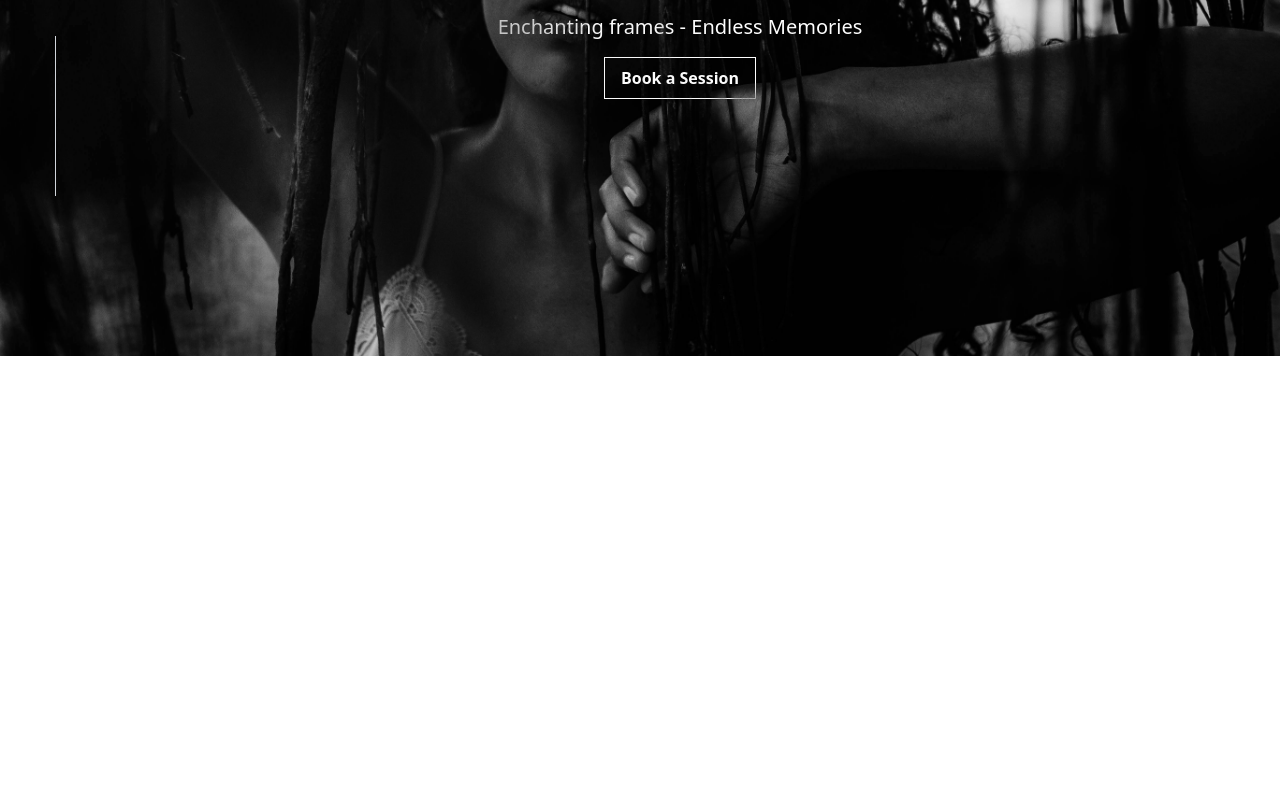
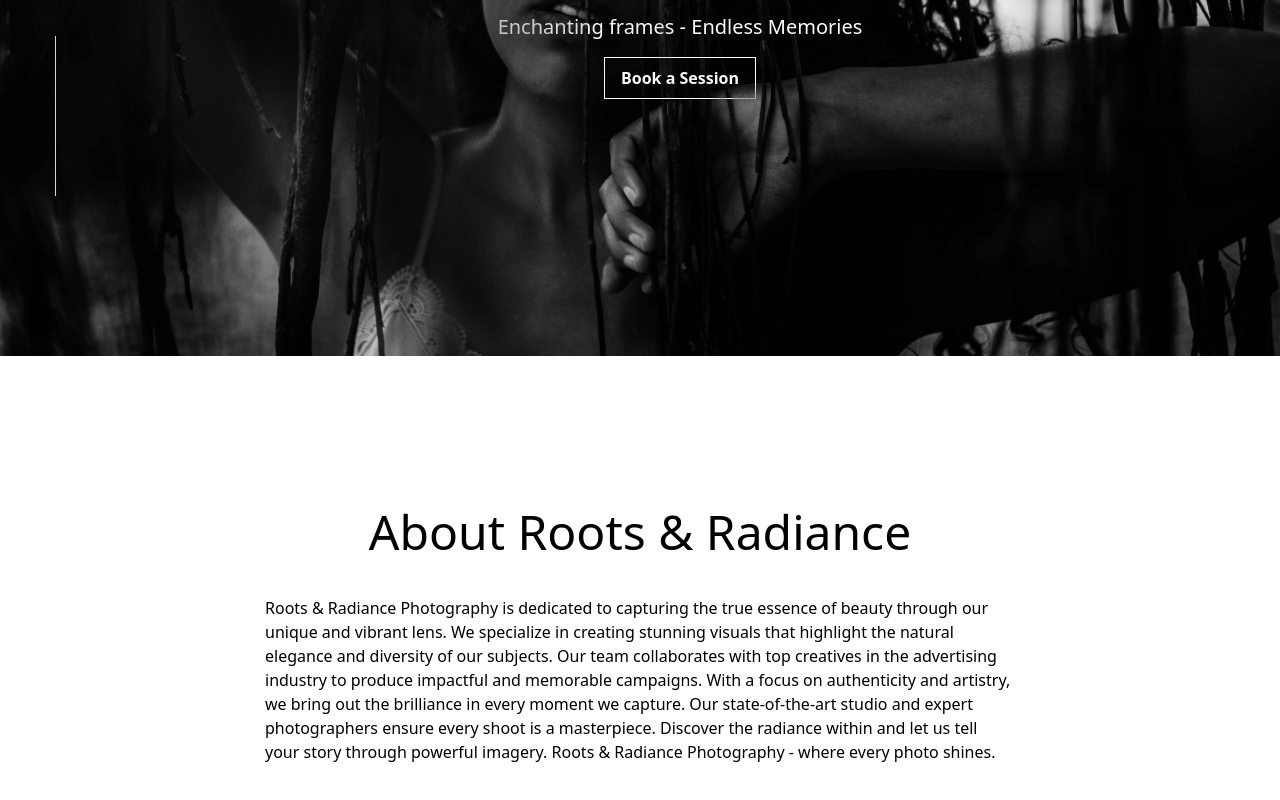
Before and after one commit to bridgitkanini/TalentTrackr, a React (Vite) app: page / in a window 1280 px wide. Shown: the part 444-1244 px from the top of the page. Before the commit the page ends 856 px from the top, so only its background shows below. Built offline with nearby package versions, Linux system fonts and the light colour scheme.

Commit message:
Create About section

```diff
--- a/src/App.tsx
+++ b/src/App.tsx
@@ -1,6 +1,6 @@
 import React from "react";
 import Hero from "./components/Hero";
-
+import About from "./components/About";
 function App() {
 
 
@@ -8,6 +8,7 @@ function App() {
     <>
       <div>
         <Hero />
+        <About />
       </div>
     </>
   );
--- /dev/null
+++ b/src/components/About.jsx
@@ -0,0 +1,28 @@
+import React from "react";
+
+const About = () => {
+  return (
+    <main>
+      <div className="flex flex-col items-center justify-center h-[70vh] gap-10 mx-auto md:w-[750px]">
+        <h1 className="text-center text-xl sm:text-3xl md:text-5xl">
+          About Roots & Radiance
+        </h1>
+        <p>
+          Roots & Radiance Photography is dedicated to capturing the true
+          essence of beauty through our unique and vibrant lens. We specialize
+          in creating stunning visuals that highlight the natural elegance and
+          diversity of our subjects. Our team collaborates with top creatives in
+          the advertising industry to produce impactful and memorable campaigns.
+          With a focus on authenticity and artistry, we bring out the brilliance
+          in every moment we capture. Our state-of-the-art studio and expert
+          photographers ensure every shoot is a masterpiece. Discover the
+          radiance within and let us tell your story through powerful imagery.
+          Roots & Radiance Photography - where every photo shines.
+        </p>
+      </div>
+
+    </main>
+  );
+};
+
+export default About;
```
